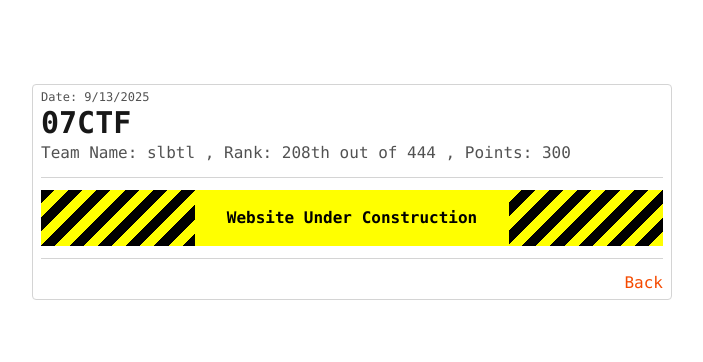
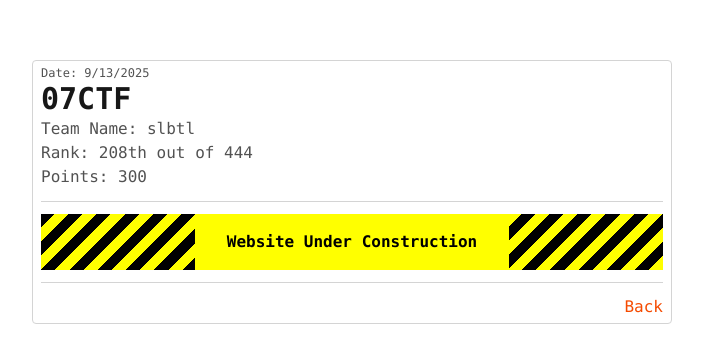
Before and after one commit to fjql/personal, an Astro site: page /ctfs/07ctf in a window 1280 px wide. Shown: the part 208-570 px from the top of the page, without its empty margins (288-991 px from the left). Built offline with nearby package versions, Linux system fonts and the light colour scheme; Astro itself is replaced by a stand-in of ours.

Commit message:
CTF info made vertical

```diff
--- a/src/layouts/CTFLayout.astro
+++ b/src/layouts/CTFLayout.astro
@@ -31,18 +31,18 @@ const { ctf, team, rank, points, date } = Astro.props;
         </h1>
         {
           team && (
-            <p class="text-neutral-600 dark:text-neutral-300">
+            <p class="text-neutral-600 dark:text-neutral-300 gap-0">
               Team Name: {team}
-              ,
+              <br />
               Rank: {rank}
-              ,
+              <br />
               Points: {points}
             </p>
           )
         }
       </div>
       <hr class="border-neutral-300 dark:border-neutral-600" />
-      <ConstructionTape title="Website Under Construction"/>
+      <ConstructionTape title="Website Under Construction" />
       <hr class="border-neutral-300 dark:border-neutral-600" />
       <a href="/ctfs" class="text-right"><p>Back</p></a>
     </main>
```
